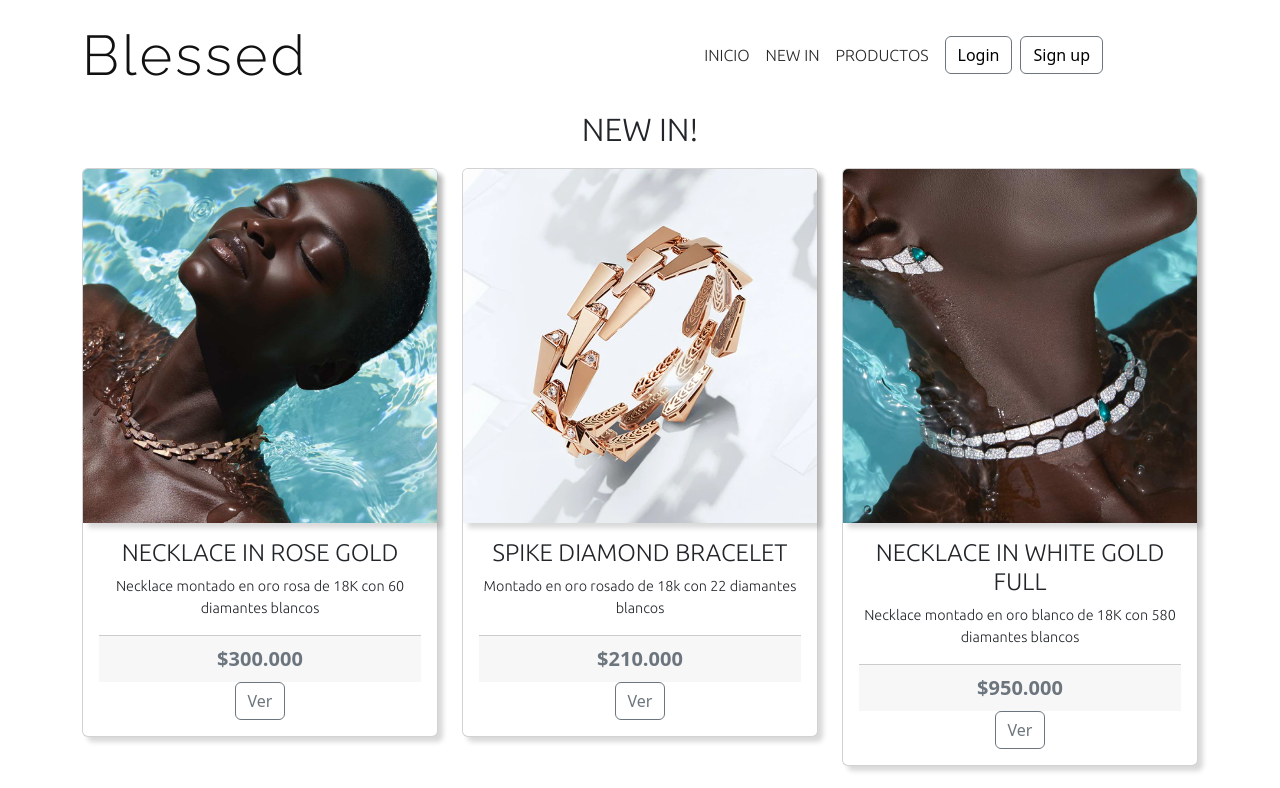
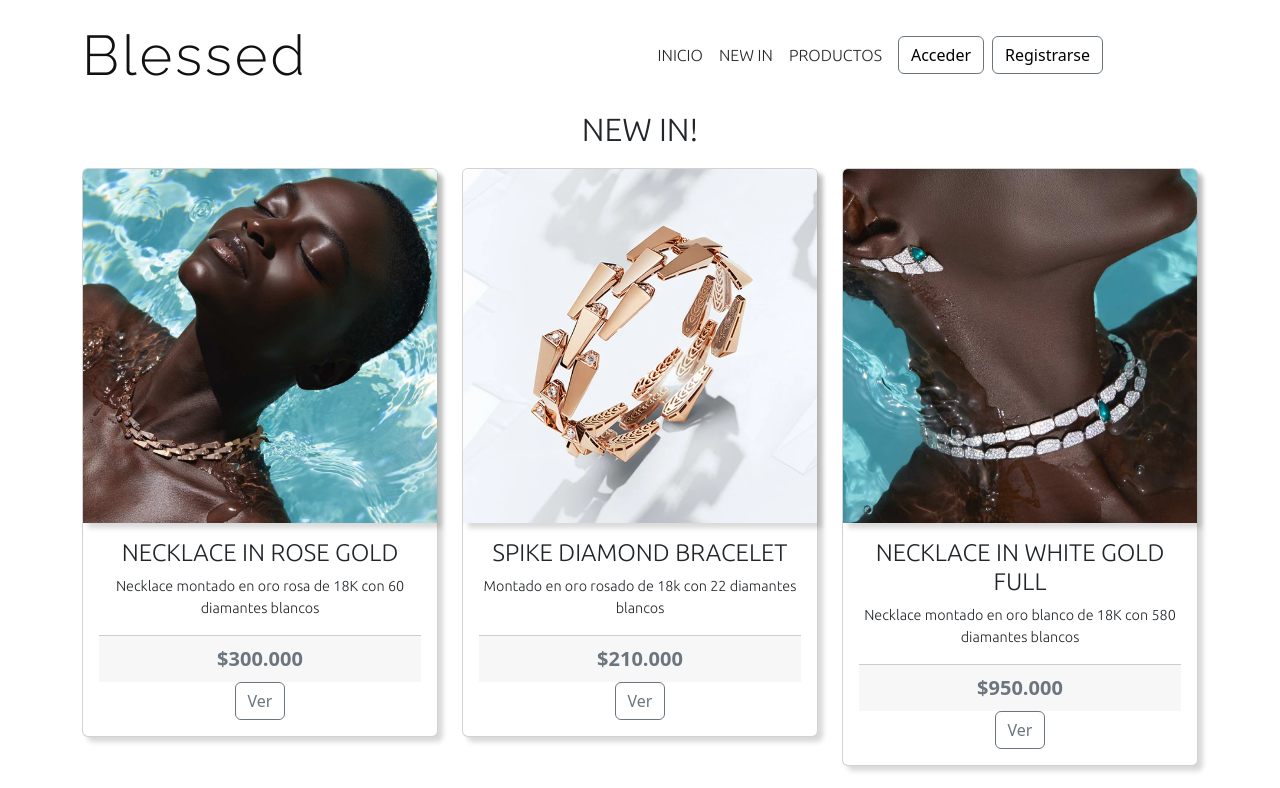
Before and after one commit to CeciliaSampayo/proyecto_blessed, a website: page pages/newIn.html in a window 1280 px wide. Shown: the top 788 px of the page. Drawn offline with nearby package versions, Linux system fonts and the light colour scheme; a web font is replaced by a local one.

Commit message:
entrega proyecto final

```diff
--- a/pages/newIn.html
+++ b/pages/newIn.html
@@ -50,10 +50,10 @@
 
                         </ul>
                         <button type="button" class="btn btn-outline-secondary m-2"><a class="botones__barraNavegacion"
-                                href="./ingreso.html">Login</a>
+                                href="./ingreso.html">Acceder</a>
                         </button>
                         <button type="button" class="btn btn-outline-secondary"><a class="botones__barraNavegacion"
-                                href="./registro.html">Sign up</a></button>
+                                href="./registro.html">Registrarse</a></button>
                     </section>
                 </div>
             </nav>
```
Also changed, not shown: index.html (+2 -2 lines), pages/contacto.html (+2 -2 lines), pages/ingreso.html (+2 -2 lines), pages/productos.html (+2 -2 lines), pages/redesSociales.html (+2 -2 lines), pages/registro.html (+2 -2 lines), pages/ubicacion.html (+2 -2 lines).
